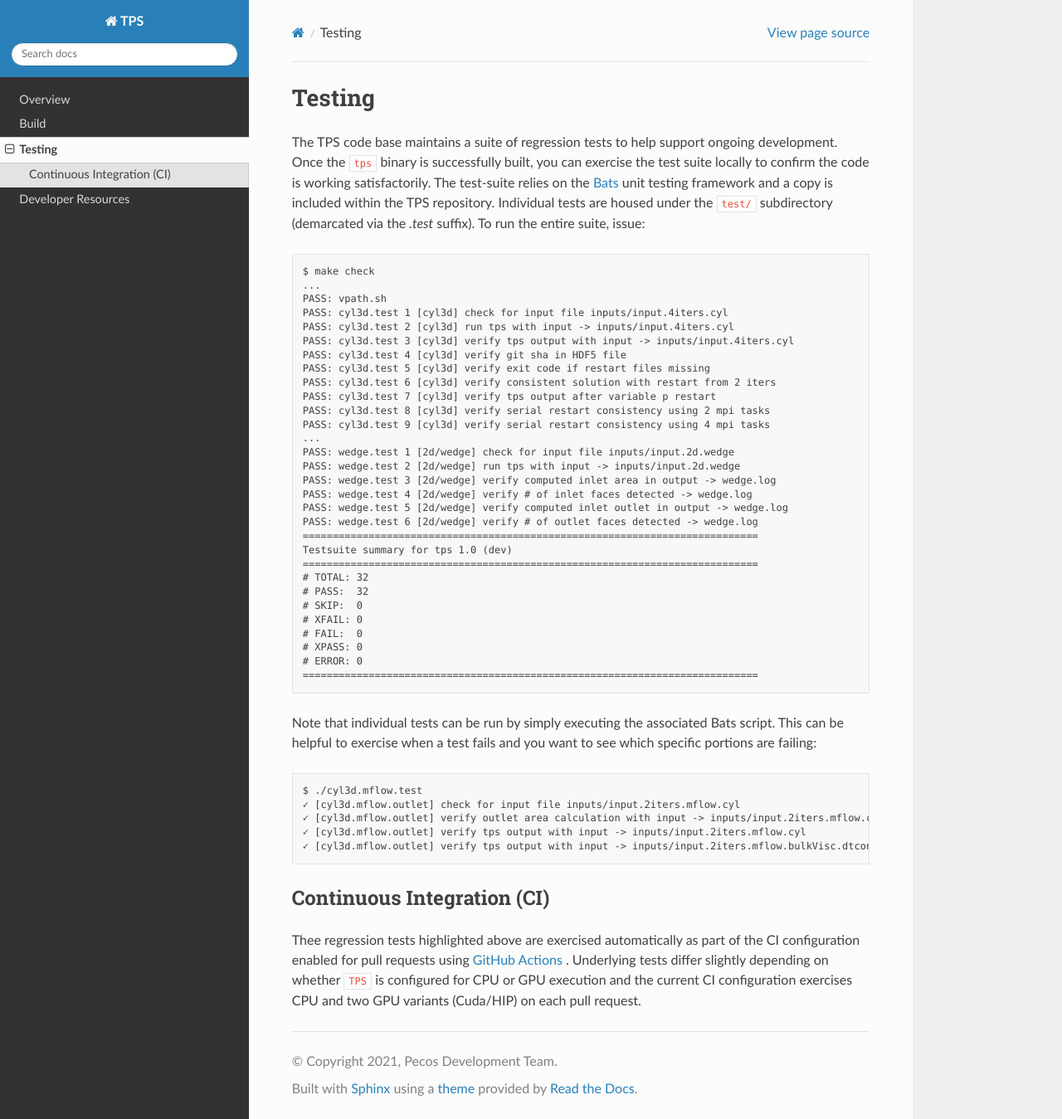
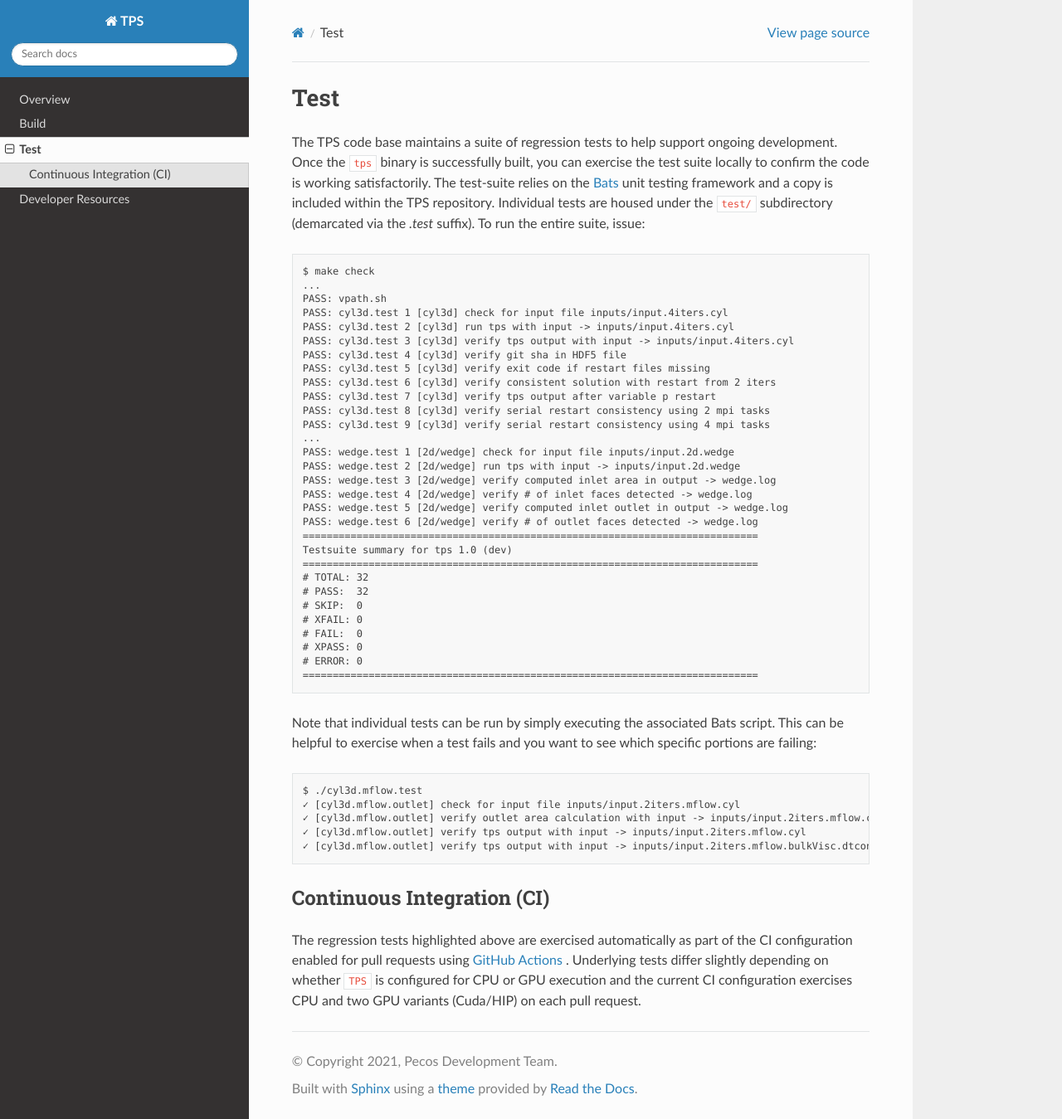
Before and after one commit to pecos/tps-docs, a Sphinx documentation site: the page built from docs/source/test.rst, in a window 1280 px wide and 1349 px high. Shown: the whole window at 83% size. Built offline with Sphinx 7.4.7 and the Read the Docs theme 2.0.0, drawn with Linux system fonts in a browser that asks for light colours.

Commit message:
fix typo

```diff
--- a/docs/source/test.rst
+++ b/docs/source/test.rst
@@ -1,4 +1,4 @@
-Testing
+Test
 ========
 
 The TPS code base maintains a suite of regression tests to help support
@@ -58,7 +58,7 @@ which specific portions are failing:
 Continuous Integration (CI)
 ***************************
 
-Thee regression tests highlighted above are exercised automatically as part of
+The regression tests highlighted above are exercised automatically as part of
 the CI configuration enabled for pull requests using `GitHub Actions
 <https://github.com/pecos/tps/actions/workflows/build.yaml>`_ . Underlying
 tests differ slightly depending on whether ``TPS`` is configured for CPU or GPU
```
